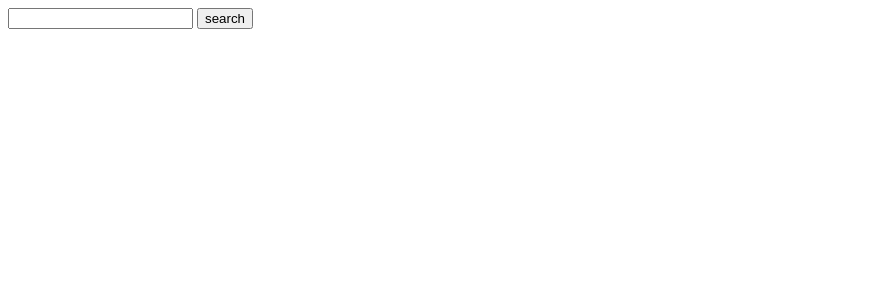
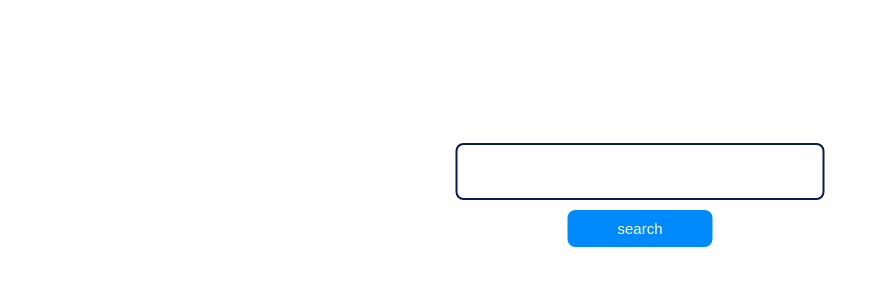
Before and after one commit to uaslan-cloud/ArticlesApi, a plain HTML site: page firstChallange/index.html in a window 1280 px wide. Shown: the whole page, without its empty margins (0-880 px from the left). Drawn offline with Linux system fonts and the light colour scheme.

Commit message:
first commit

```diff
--- a/firstChallange/app.js
+++ b/firstChallange/app.js
@@ -10,8 +10,8 @@ console.log(valueofInput)
     .then(data => {console.log(data)
         let list=data.articles
         let result=list.map(function (listing) {
-            return `<p>${listing.title}</p>
-            <p>${listing.author}</p>
+            return `<p> <span>  ${listing.title} <span> </p>
+            <p> ${listing.author} </p>
             <p>${listing.description}</p>`
         }).join("");
     main.innerHTML=result
--- a/firstChallange/index.html
+++ b/firstChallange/index.html
@@ -5,6 +5,7 @@
     <meta http-equiv="X-UA-Compatible" content="IE=edge">
     <meta name="viewport" content="width=device-width, initial-scale=1.0">
     <title>Control</title>
+    <link rel="stylesheet" href="style.css">
 </head>
 <body id="body-content">
     <input type="search" id="search-input">
--- a/firstChallange/style.css
+++ b/firstChallange/style.css
@@ -0,0 +1,47 @@
+* {
+	padding: 0;
+	margin: 0 ;
+	box-sizing: border-box;
+}
+html {
+	font-size: 1rem;
+	font-family: sans-serif;
+    color: rgb(0, 0, 0);
+    line-height: 2rem;
+    text-align: center;
+}
+#body-content {
+    position: absolute;
+    top: 50%;
+    left: 50%;
+    transform: translate(-50%, -50%);
+}
+#body-content input[type=search] {
+    margin: 10px auto;
+    display: block;
+    width: 100%;
+    padding: 15px 50px;
+    font-size: 20px;
+    border: 2px solid rgb(9, 30, 75);
+    border-radius: 8px;
+}
+#body-content button[id=enter] {
+    display: block;
+    background-color: #0089fa;
+    border: none;
+    color: white;
+    padding: 10px 50px;
+    margin: 0 auto ;
+    text-align: center;
+    text-decoration: none;
+    font-size: 15px;
+    border-radius: 8px;
+}
+main {
+    margin: 50px;
+    height: 40vh;
+}
+
+span {
+    font-weight: 700;
+}
```
